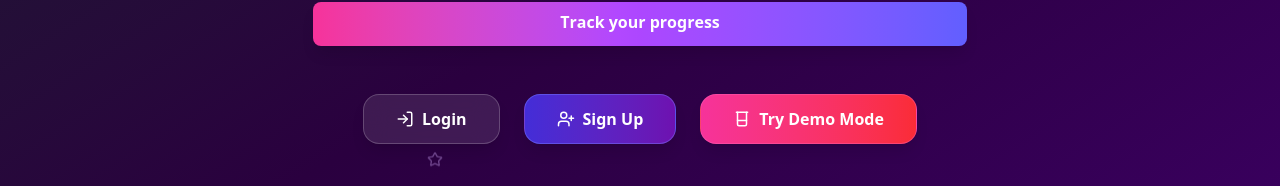
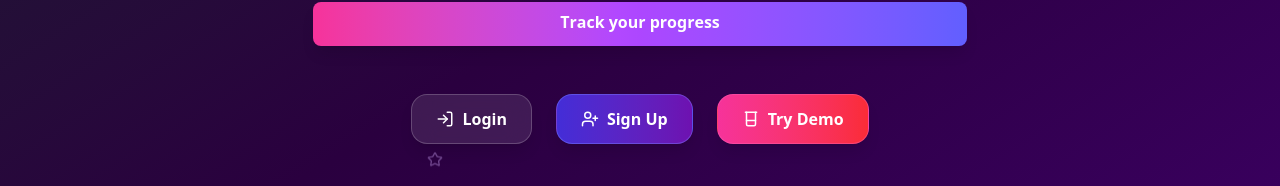
Before and after one commit to CodeWithQadeer/habit-tracker-app, a React (Vite) app: page / in a window 1280 px wide. Shown: the part 432-618 px from the top of the page. Built offline with nearby package versions, Linux system fonts and the light colour scheme; no server answers.

Commit message:
some ui changes

```diff
--- a/src/pages/LandingPage.jsx
+++ b/src/pages/LandingPage.jsx
@@ -24,11 +24,9 @@ const LandingPage = () => {
   const dispatch = useDispatch();
   const navigate = useNavigate();
 
-  //  Demo login handler
+  // ✅ Demo login handler
   const handleDemoLogin = () => {
-    dispatch(
-      loginUser({ email: "username@example.com", password: "123456" })
-    )
+    dispatch(loginUser({ email: "username@example.com", password: "123456" }))
       .unwrap()
       .then(() => {
         navigate("/homepage"); // redirect after success
@@ -47,7 +45,9 @@ const LandingPage = () => {
       {/* --- App Logo --- */}
       <div className="absolute top-4 sm:top-6 left-4 sm:left-6 flex items-center gap-2 z-20">
         <Orbit className="w-6 h-6 sm:w-8 sm:h-8 text-pink-400 drop-shadow-md animate-spin-slow" />
-        <span className="text-xl sm:text-2xl font-bold tracking-wide">Orbit</span>
+        <span className="text-xl sm:text-2xl font-bold tracking-wide">
+          Orbit
+        </span>
       </div>
 
       {/* Decorative icons */}
@@ -92,34 +92,38 @@ const LandingPage = () => {
       </div>
 
       {/* Buttons */}
-      <div className="mt-10 sm:mt-12 flex flex-col sm:flex-row gap-4 sm:gap-6 relative z-10 justify-center items-center">
+      <div className="mt-10 sm:mt-12 flex flex-col sm:flex-row gap-3 sm:gap-6 relative z-10 w-full max-w-xs sm:max-w-none justify-center items-center">
+        {/* Top row: Login + Sign Up (side by side on mobile) */}
+        <div className="flex w-full sm:w-auto gap-3 sm:gap-6">
           <Link
             to="/login"
-          className="flex items-center gap-2 px-6 py-2 sm:px-8 sm:py-3 rounded-2xl font-semibold shadow-lg
+            className="flex-1 sm:flex-initial flex items-center justify-center gap-2 px-6 py-3 rounded-2xl font-semibold shadow-lg
       bg-white/10 backdrop-blur-md border border-white/20
       hover:bg-white/20 hover:scale-105 transition text-sm sm:text-base"
           >
             <LogIn size={18} /> Login
           </Link>
+
           <Link
             to="/signup"
-          className="flex items-center gap-2 px-6 py-2 sm:px-8 sm:py-3 rounded-2xl font-semibold shadow-lg
+            className="flex-1 sm:flex-initial flex items-center justify-center gap-2 px-6 py-3 rounded-2xl font-semibold shadow-lg
       bg-gradient-to-r from-indigo-700 to-purple-800 text-white
       border border-indigo-400/40
       hover:scale-105 hover:brightness-110 transition text-sm sm:text-base"
           >
             <UserPlus size={18} /> Sign Up
           </Link>
+        </div>
 
-        {/* ✅ Demo Account Button */ }
+        {/* Demo Account (below on mobile, inline on desktop) */}
         <button
           onClick={handleDemoLogin}
-          className="flex items-center gap-2 px-6 py-2 sm:px-8 sm:py-3 rounded-2xl font-semibold shadow-lg
+          className="w-full sm:w-auto flex items-center justify-center gap-2 px-6 py-3 rounded-2xl font-semibold shadow-lg
     bg-gradient-to-r from-pink-500 to-red-500 text-white
     border border-pink-400/40
     hover:scale-105 hover:brightness-110 transition text-sm sm:text-base"
         >
-          <Beaker size={18} /> Try Demo Mode
+          <Beaker size={18} /> Try Demo
         </button>
       </div>
 
```
Lines whose indentation alone changed are shown as unchanged.
